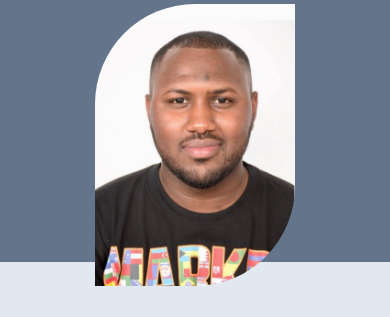
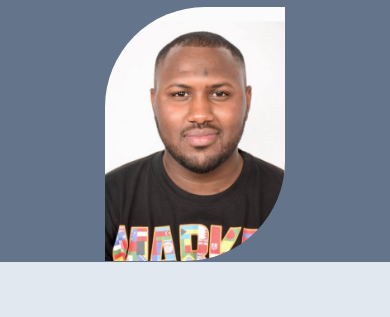
Before and after one commit to Saifou49/My_Porto_Folio, a website: page index.html in a window 390 px wide. Shown: the part 388-705 px from the top of the page. Drawn offline with nearby package versions, Linux system fonts and the light colour scheme; files that its build step writes are made by us from their sources.

Commit message:
resize the picture

```diff
--- a/index.html
+++ b/index.html
@@ -121,7 +121,7 @@
                 </div>
                 <!-- Text Area -->
                 <!-- For my image -->
-                <div class="profile_image lg:w-[450px] w-[200px] flex
+                <div class="profile_image lg:w-[450px] w-[180px] flex
                             items-center justify-center text-center">
                     <img src="./images/Profil_Pucture/ProfilBild.JPG" alt="" class="
                     w-[300px] xl:w-[350px] rounded-tl-[100px] xl:rounded-tr-[200px] rounded-br-[100px]
```
